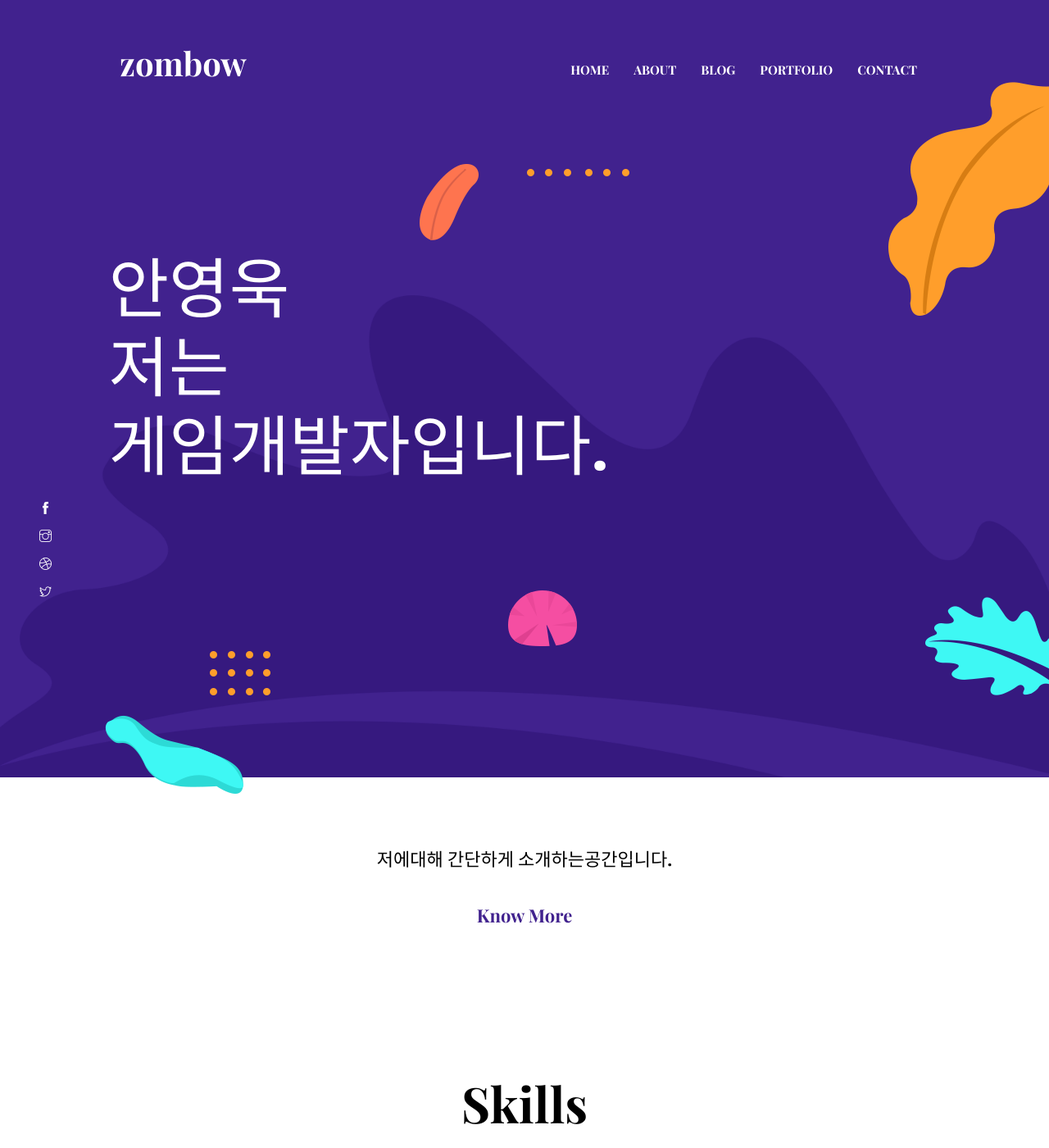
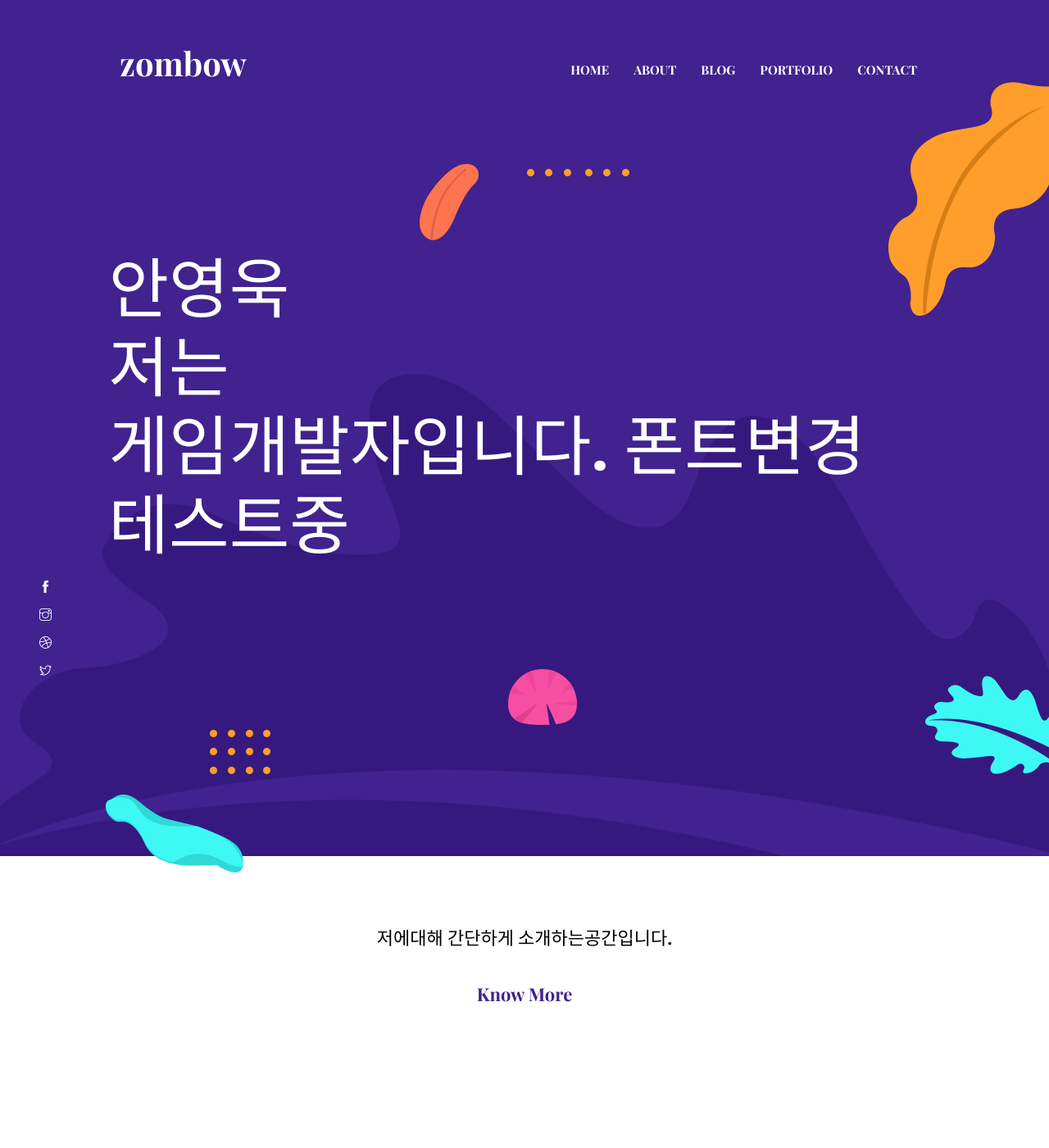
Before and after one commit to zombow/zombow.github.i, a Jekyll site: the page built from index.html, in a window 1280 px wide and 1400 px high. Shown: the whole window at 82% size. Built offline with Jekyll 4.4.1, drawn with Linux system fonts in a browser that asks for light colours.

Commit message:
font change Test

```diff
--- a/_data/settings.yml
+++ b/_data/settings.yml
@@ -36,7 +36,7 @@
 # Hero Section
 
 hero:
-  hero-title: 안영욱 <br> 저는 <br> 게임개발자입니다.
+  hero-title: 안영욱 <br> 저는 <br> 게임개발자입니다. 폰트변경 테스트중
 
 social:
   - { icon: "ti-facebook", link: "#" }
--- a/assets/scss/style.scss
+++ b/assets/scss/style.scss
@@ -1,16 +1,23 @@
 ---
 ---
-
 /*!------------------------------------------------------------------
 [MAIN STYLESHEET]
 
 PROJECT:	Project Name
 VERSION:	Versoin Number
 -------------------------------------------------------------------*/
-
 /*------------------------------------------------------------------
 [TABLE OF CONTENTS]
 -------------------------------------------------------------------*/
+@font-face {
+    font-family: 'bitbit';
+    src: url('assets\fonts\DNFBitBitTTF.ttf') format('truetype');
+    src: url('assets\fonts\DNFBitBitOTF.otf') format('opentype');
+}
+
+body {
+    font-family: 'bitbit' sans-serif;
+}
 
 @import 'variables';
 
```
Also changed, not shown: assets/fonts/DNFBitBitOTF.otf (added), 1 other file.
